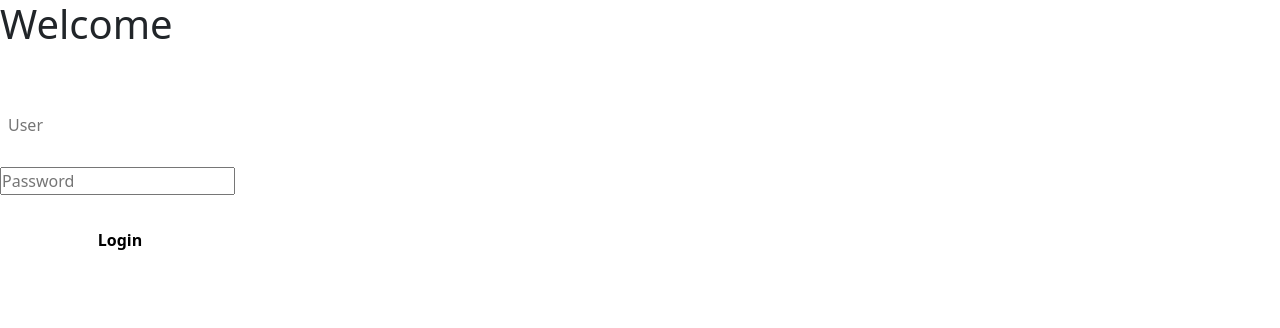
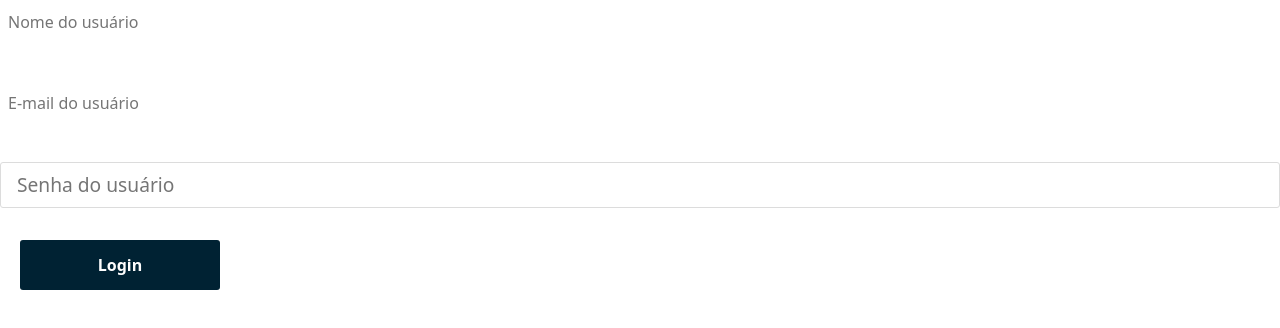
Before and after one commit to Pliniobende/clube-do-whisky-react, a React (Create React App) app: page / in a window 1280 px wide. Shown: the top 328 px of the page. Built offline with nearby package versions, Linux system fonts and the light colour scheme.

Commit message:
Formulario para signup

```diff
--- /dev/null
+++ b/src/components/FormSignUp/Form.css
@@ -0,0 +1,66 @@
+.Form {
+    display: flex;
+    flex-direction: column;
+}
+
+.Form-Welcome {
+    border-bottom: 1px solid;
+    color: #002233;
+    font-weight: 500;
+    margin: 0;
+    margin-bottom: .25rem;
+}
+
+.Form-Info {
+    color: #dcdcdc;
+    font-size: .8rem;
+    font-weight: 300;
+    margin: 0;
+    margin-bottom: 2rem;
+}
+
+.Form-Field {
+    border: 1px solid #dcdcdc;
+    border-radius: 3px;
+    color: #002233;
+    font-size: 1.2rem;
+    padding: .5rem 1rem;
+    transition: all .2s linear;
+}
+
+.Form-Field:focus {
+    box-shadow: 0 0 7px rgba(255, 255, 255, .9);
+    border-color: #002233;
+    outline: none;
+}
+
+.Form-Btn {
+    background: #002233;
+    border: none;
+    border-radius: 3px;
+    color: #fdfdfd;
+    margin-top: 1rem;
+    padding: .5rem;
+    transition: background .2s linear;
+}
+
+.Form-Btn:focus {
+    outline: none;
+}
+
+.Form-Btn:hover {
+    background: #00111a;
+    cursor: pointer;
+}
+
+.Form-Group {
+    display: flex;
+    flex-direction: column;
+    margin-bottom: 1rem;
+    width: 100%;
+}
+
+.Form-Error {
+    color: #ffb3b3;
+    padding: .25rem 0;
+}
--- /dev/null
+++ b/src/components/FormSignUp/Form.js
@@ -0,0 +1,39 @@
+import React from 'react'
+import PropTypes from 'prop-types'
+import './Form.css'
+import * as yup from 'yup'
+import { ErrorMessage, Formik, Form as FormikForm, Field } from 'formik'
+
+
+const validations = yup.object().shape({
+    user: yup.string().min(6).required(),
+    email: yup.string().email().required(),
+    password: yup.string().min(6).required()
+})
+
+const Form = ({ handleSubmit, initialValues }) => (
+    <Formik initialValues={initialValues} onSubmit={handleSubmit} validationSchema={validations}>
+        <FormikForm className="Form">
+            <div className="Form-Group">
+                <Field className="Form-Field" name="user" placeholder="Nome do usuário" type="text"/>
+                <ErrorMessage className="Form-Error" component="span" name="user"/>
+            </div>
+            <div className="Form-Group">
+                <Field className="Form-Field" name="email" placeholder="E-mail do usuário" type="text"/>
+                <ErrorMessage className="Form-Error" component="span" name="email"/>
+            </div>
+            <div className="Form-Group">
+                <Field className="Form-Field" name="password" placeholder="Senha do usuário" type="password"/>
+                <ErrorMessage className="Form-Error" component="span" name="password"/>
+            </div>
+            <button className="Form-Btn" type="submit">Login</button>
+        </FormikForm>
+    </Formik>
+)
+
+Form.propTypes = {
+    handleSubmit: PropTypes.func.isRequired,
+    initialValues: PropTypes.object.isRequired
+}
+
+export default Form
--- a/src/components/FormSignUp/index.js
+++ b/src/components/FormSignUp/index.js
@@ -1,37 +1,3 @@
-import * as yup from 'yup'
+import Form from './Form';
 
-import PropTypes from 'prop-types'
-import React from 'react'
-
-import { ErrorMessage, Formik, Form as FormikForm, Field } from 'formik'
-
-
-const validations = yup.object().shape({
-    user: yup.string().email().required(),
-    password: yup.string().min(8).required()
-})
-
-const Form = ({ handleSubmit, initialValues }) => (
-    <Formik initialValues={initialValues} onSubmit={handleSubmit} validationSchema={validations}>
-        <FormikForm className="Form">
-            <h1 className="Form-Welcome">Welcome</h1>
-            <h2 className="Form-Info">Type your user and password to access the system</h2>
-            <div className="Form-Group">
-                <Field className="Form-Field" name="user" placeholder="User" type="text"/>
-                <ErrorMessage className="Form-Error" component="span" name="user"/>
-            </div>
-            <div className="Form-Group">
-                <Field className="Form-Field" name="password" placeholder="Password" type="password"/>
-                <ErrorMessage className="Form-Error" component="span" name="password"/>
-            </div>
-            <button className="Form-Btn" type="submit">Login</button>
-        </FormikForm>
-    </Formik>
-)
-
-Form.propTypes = {
-    handleSubmit: PropTypes.func.isRequired,
-    initialValues: PropTypes.object.isRequired
-}
-
-export default Form
+export default Form;
```
